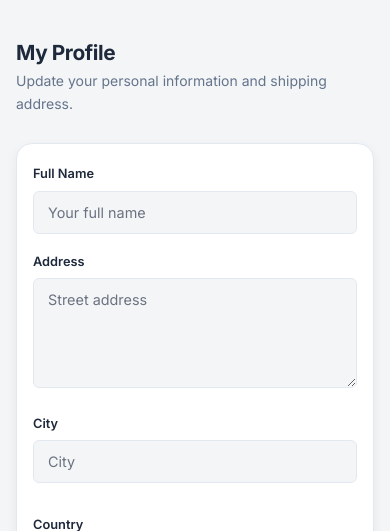
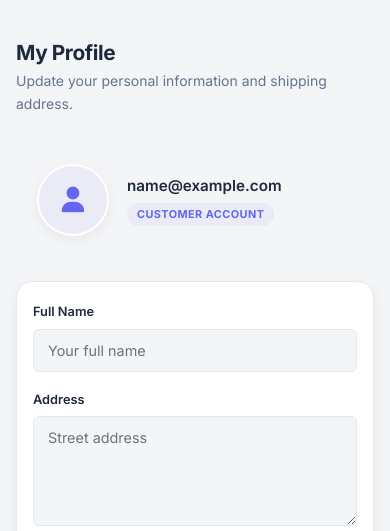
Before and after one commit to Musthak2004/E-commerce-Website, a Django app: page /accounts/profile/ in a window 390 px wide. Shown: the part 96-627 px from the top of the page. Run offline with Django 5.2, Linux system fonts and the light colour scheme; the visitor is signed in with stand-in values (Sample User, id 1); data that the repository does not hold is empty.

Commit message:
feat: profile page UX — account info card, avatar preview, account type badge
=== Profile Page Enhancements ===
- Account info card at top showing email, account type (Customer/Seller badge), avatar
- Profile picture preview when selecting a new file via FileReader
- Existing avatar displays as circular image with shadow
- Placeholder avatar when no picture uploaded

=== CSS ===
- .profile-account-info: flexbox card with avatar + email/type/name
- .profile-avatar-placeholder: circular with icon for no-picture state
- .profile-account-type: pill badge showing Customer/Seller
- Mobile responsive: stack on small screens

Co-Authored-By: Claude Opus 4.8 <noreply@anthropic.com>

```diff
--- a/accounts/templates/accounts/profile_form.html
+++ b/accounts/templates/accounts/profile_form.html
@@ -22,6 +22,24 @@
     </div>
 
     <div class="form-card anim-fadeInUp anim-delay-1">
+      <div class="profile-account-info">
+        <div class="profile-account-avatar">
+          {% if user.profile.profile_picture %}
+            <img src="{{ user.profile.profile_picture.url }}" alt="" id="profileAvatarPreview" width="72" height="72">
+          {% else %}
+            <div class="profile-avatar-placeholder" id="profileAvatarPreview">
+              <i class="fas fa-user"></i>
+            </div>
+          {% endif %}
+        </div>
+        <div>
+          <div class="profile-account-email">{{ user.email }}</div>
+          <span class="profile-account-type">{% if user.user_type == "SELLER" %}Seller Account{% else %}Customer Account{% endif %}</span>
+          {% if user.profile.full_name %}
+            <div class="profile-account-name">{{ user.profile.full_name }}</div>
+          {% endif %}
+        </div>
+      </div>
       <form class="styled-form" method="post" enctype="multipart/form-data">
         {% csrf_token %}
 
@@ -97,3 +115,33 @@
   </div>
 </div>
 {% endblock %}
+
+{% block extra_js %}
+<script>
+document.addEventListener('DOMContentLoaded', function () {
+    var fileInput = document.getElementById('id_profile_picture');
+    var preview = document.getElementById('profileAvatarPreview');
+    if (fileInput && preview) {
+        fileInput.addEventListener('change', function (e) {
+            var file = e.target.files[0];
+            if (!file) return;
+            var reader = new FileReader();
+            reader.onload = function (ev) {
+                if (preview.tagName === 'IMG') {
+                    preview.src = ev.target.result;
+                } else {
+                    var img = document.createElement('img');
+                    img.src = ev.target.result;
+                    img.width = 72;
+                    img.height = 72;
+                    img.alt = '';
+                    img.style.cssText = 'width:72px;height:72px;border-radius:50%;object-fit:cover;border:2px solid #fff;box-shadow:0 2px 8px rgba(0,0,0,0.08);';
+                    preview.parentNode.replaceChild(img, preview);
+                }
+            };
+            reader.readAsDataURL(file);
+        });
+    }
+});
+</script>
+{% endblock %}
--- a/static/css/auth.css
+++ b/static/css/auth.css
@@ -306,3 +306,68 @@
   justify-content: center;
   min-width: 140px;
 }
+
+/* ── Profile Account Info Card ── */
+
+.profile-account-info {
+  display: flex;
+  align-items: center;
+  gap: 18px;
+  margin-bottom: 24px;
+  padding: 20px;
+  background: var(--bg);
+  border-radius: var(--radius);
+  border: 1px solid var(--border-light);
+}
+
+.profile-account-avatar {
+  flex-shrink: 0;
+}
+
+.profile-account-avatar img {
+  width: 72px;
+  height: 72px;
+  border-radius: 50%;
+  object-fit: cover;
+  border: 2px solid var(--white);
+  box-shadow: var(--shadow);
+}
+
+.profile-avatar-placeholder {
+  width: 72px;
+  height: 72px;
+  border-radius: 50%;
+  background: var(--primary-subtle);
+  display: flex;
+  align-items: center;
+  justify-content: center;
+  color: var(--primary);
+  font-size: 1.6rem;
+  border: 2px solid var(--white);
+  box-shadow: var(--shadow);
+}
+
+.profile-account-email {
+  font-size: 0.95rem;
+  font-weight: 600;
+  color: var(--text);
+}
+
+.profile-account-type {
+  display: inline-block;
+  font-size: 0.68rem;
+  font-weight: 700;
+  text-transform: uppercase;
+  letter-spacing: 0.04em;
+  padding: 3px 10px;
+  border-radius: 100px;
+  background: var(--primary-subtle);
+  color: var(--primary);
+  margin-top: 4px;
+}
+
+.profile-account-name {
+  font-size: 0.82rem;
+  color: var(--text-secondary);
+  margin-top: 2px;
+}
```
